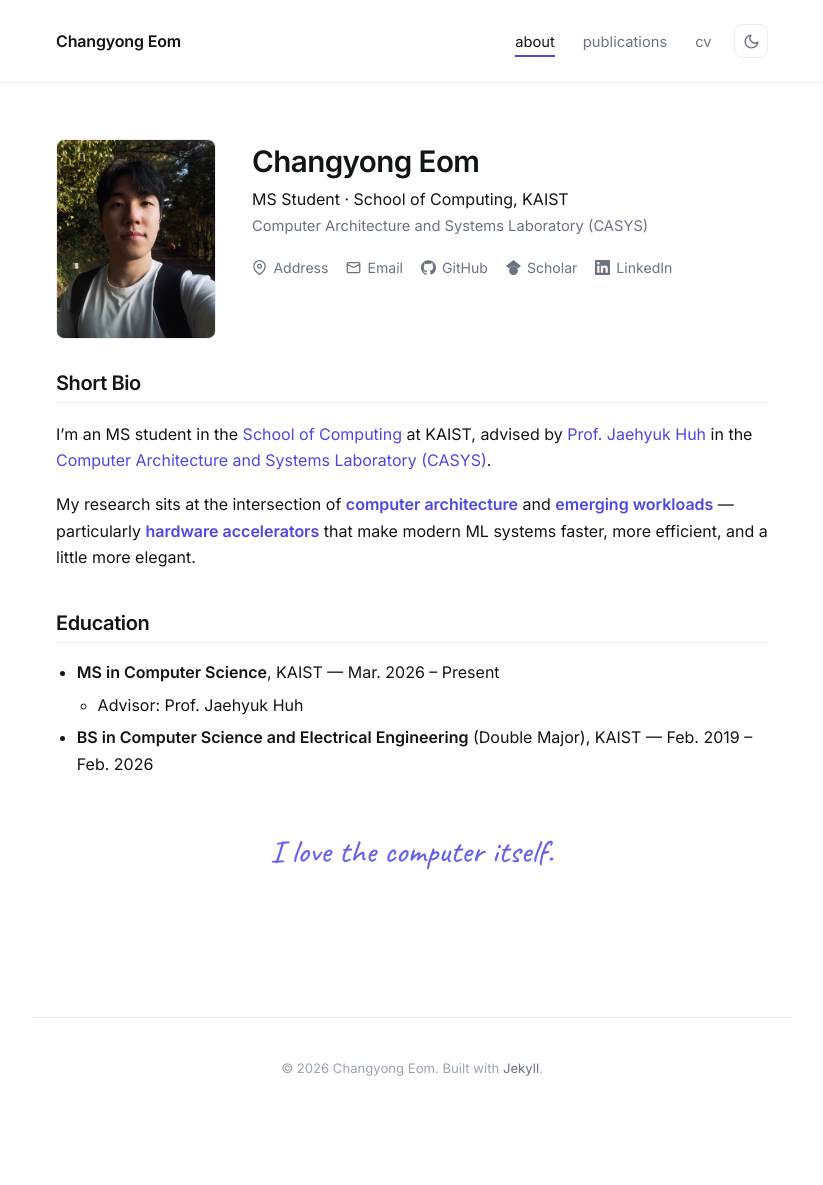
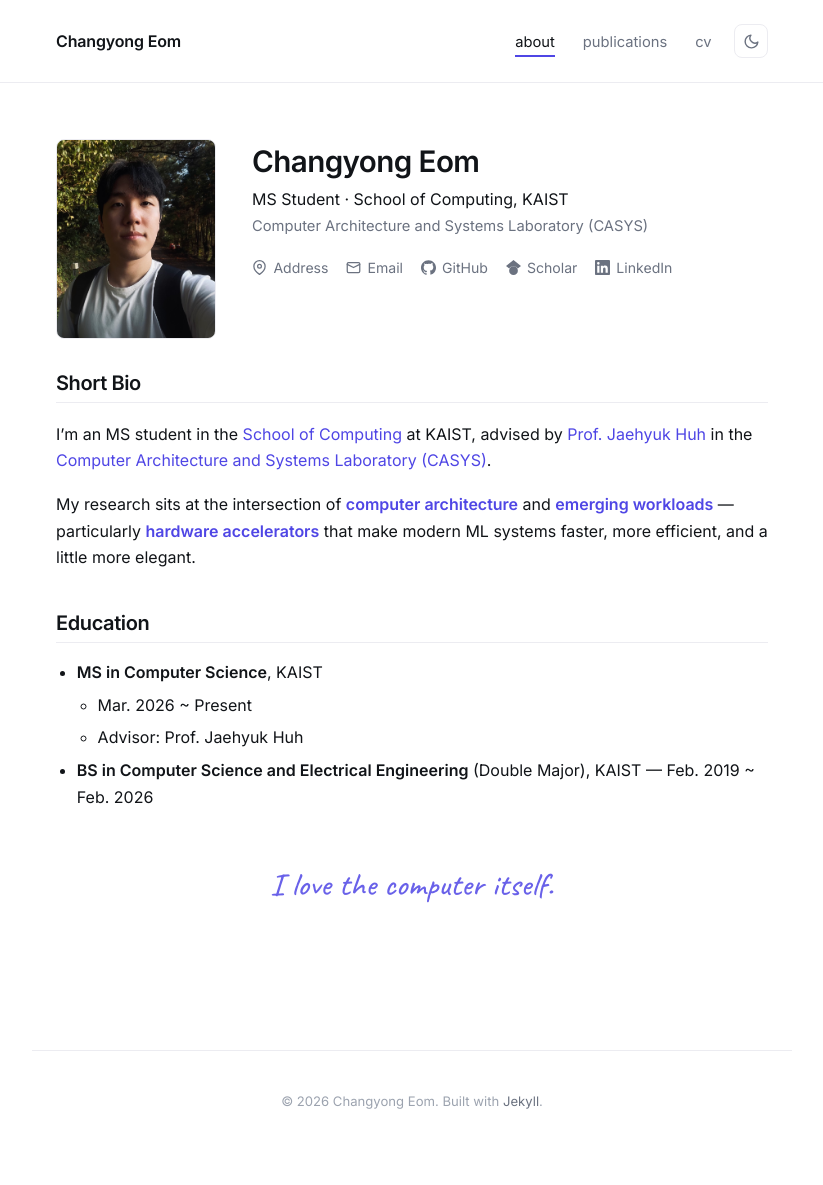
Before and after one commit to Changyong-Eom/changyong-eom.github.io, a Jekyll site: the page built from index.md, in a window 1280 px wide. Shown: the whole page, without its empty margins (228-1051 px from the left). Built offline with Jekyll 4.4.1, drawn with Linux system fonts in a browser that asks for light colours; before the commit the page ends 1152 px from its top, so only the background shows below that.

```diff
--- a/index.md
+++ b/index.md
@@ -60,9 +60,11 @@ My research sits at the intersection of **computer architecture** and **emerging
 
 ## Education
 
-- **MS in Computer Science**, KAIST — Mar. 2026 – Present
+- **MS in Computer Science**, KAIST
+  - Mar. 2026 ~ Present
   - Advisor: Prof. Jaehyuk Huh
-- **BS in Computer Science and Electrical Engineering** (Double Major), KAIST — Feb. 2019 – Feb. 2026
+- **BS in Computer Science and Electrical Engineering** (Double Major), KAIST
+  — Feb. 2019 ~ Feb. 2026
 
 <p class="signature">I love the computer itself.</p>
 
```
